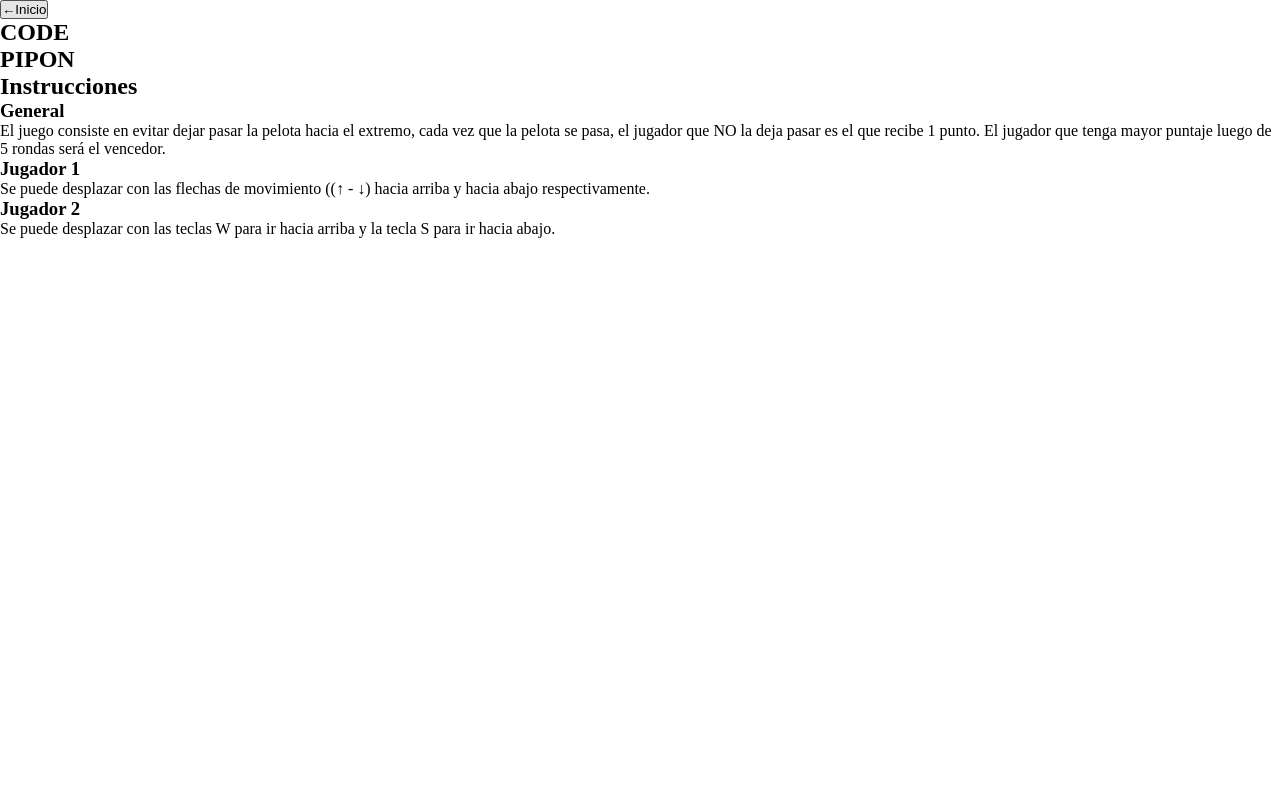
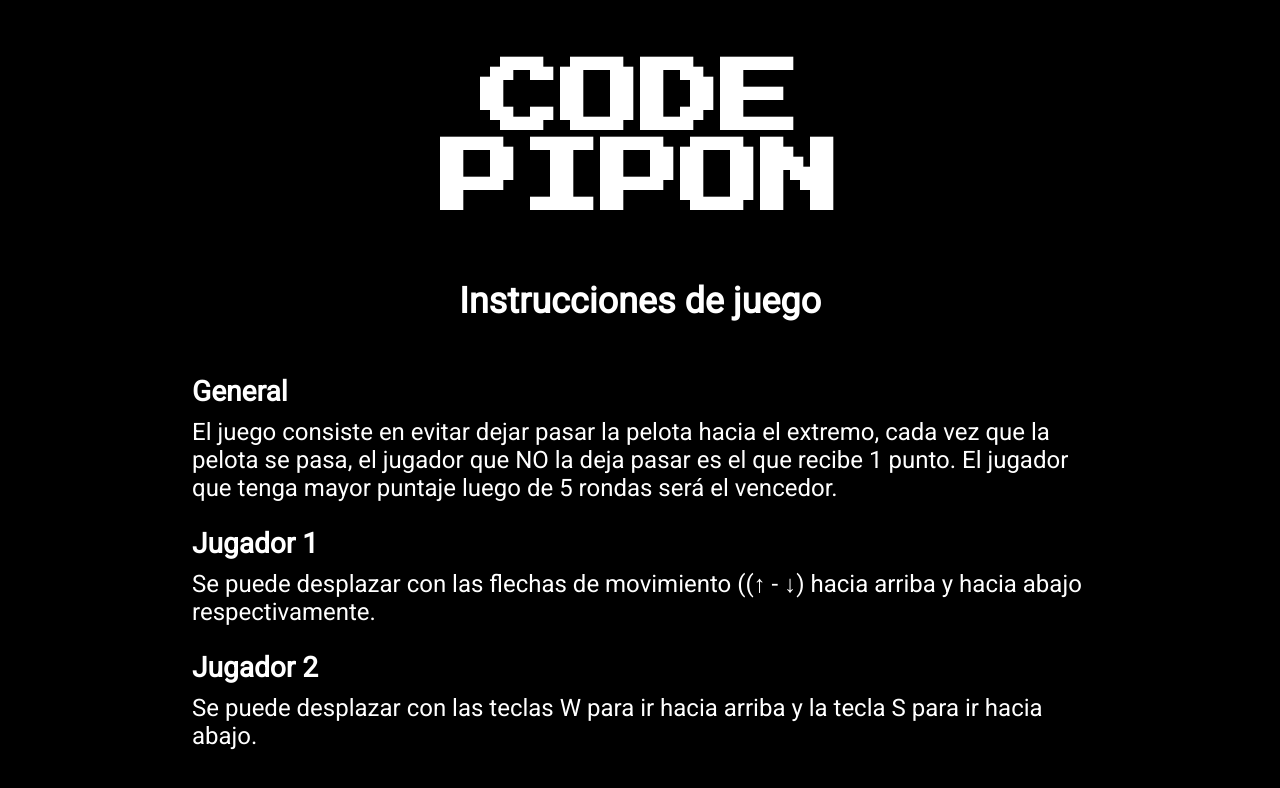
Before and after one commit to JoseG04/ProyFinLogI, a plain HTML site: page instructions/index.html in a window 1280 px wide. Drawn offline with Linux system fonts and the light colour scheme.

Commit message:
Update style

```diff
--- a/history/Css/style.css
+++ b/history/Css/style.css
@@ -1,5 +1,40 @@
+@import url('https://fonts.googleapis.com/css2?family=Press+Start+2P&family=Roboto&display=swap');
+
 *{
     margin: 0;
     padding: 0;
     box-sizing: border-box;
 }
+
+body{
+    background-color: black;
+    color: white;
+}
+
+.nombreJuego a{
+    text-decoration: none;
+}
+
+.nombreJuego a h2{
+    margin: 60px 0;
+    text-align: center;
+    font-family: 'Press Start 2P', cursive;
+    font-size: 80px;
+    color: white;
+}
+
+main{
+    text-align: center;
+    padding: 0 15%;
+    font-family: 'Roboto', sans-serif;
+    font-size: 24px;
+    margin-bottom: 60px;
+}
+
+main h4{
+    text-align: start;
+}
+
+main a{
+    color: white;
+}
--- a/instructions/Css/style.css
+++ b/instructions/Css/style.css
@@ -1,5 +1,41 @@
+@import url('https://fonts.googleapis.com/css2?family=Press+Start+2P&family=Roboto&display=swap');
+
 *{
     margin: 0;
     padding: 0;
     box-sizing: border-box;
 }
+
+body{
+    background-color: black;
+    color: white;
+}
+
+.nombreJuego a{
+    text-decoration: none;
+}
+
+.nombreJuego a h2{
+    margin: 60px 0;
+    text-align: center;
+    font-family: 'Press Start 2P', cursive;
+    font-size: 80px;
+    color: white;
+}
+
+main{
+    text-align: start;
+    padding: 0 15%;
+    font-family: 'Roboto', sans-serif;
+    font-size: 24px;
+    margin-bottom: 60px;
+}
+
+main h2{
+    text-align: center;
+    margin-top: 30px;
+}
+
+main h3{
+    margin: 25px 0 10px 0;
+}
--- a/instructions/index.html
+++ b/instructions/index.html
@@ -11,20 +11,16 @@
 <body>
     <header>
         <section id="elementosGenerales">
-            <article id="btnControles">
-                <button id="btnInicio" class="btnControl" title="Volver al inicio">←Inicio</button>
-            </article>
-
             <article id="nombreJuego" class="nombreJuego">
-                <h2>CODE<br>PIPON</h2>
+                <a href="../"><h2>CODE<br>PIPON</h2></a>
             </article>
         </section>
     </header>
 
     <main>
         <section id="instrucciones" class="instrucciones">
-            <h2>Instrucciones</h2>
-
+            <h2>Instrucciones de juego</h2>
+            <br>
             <h3>General</h3>
             <p>El juego consiste en evitar dejar pasar la pelota hacia el extremo, cada vez que la pelota se pasa, el jugador que NO la deja pasar es el que recibe 1 punto. El jugador que tenga mayor puntaje luego de 5 rondas será el vencedor.</p>
 
```
Also changed, not shown: history/index.html (+8 -12 lines).
